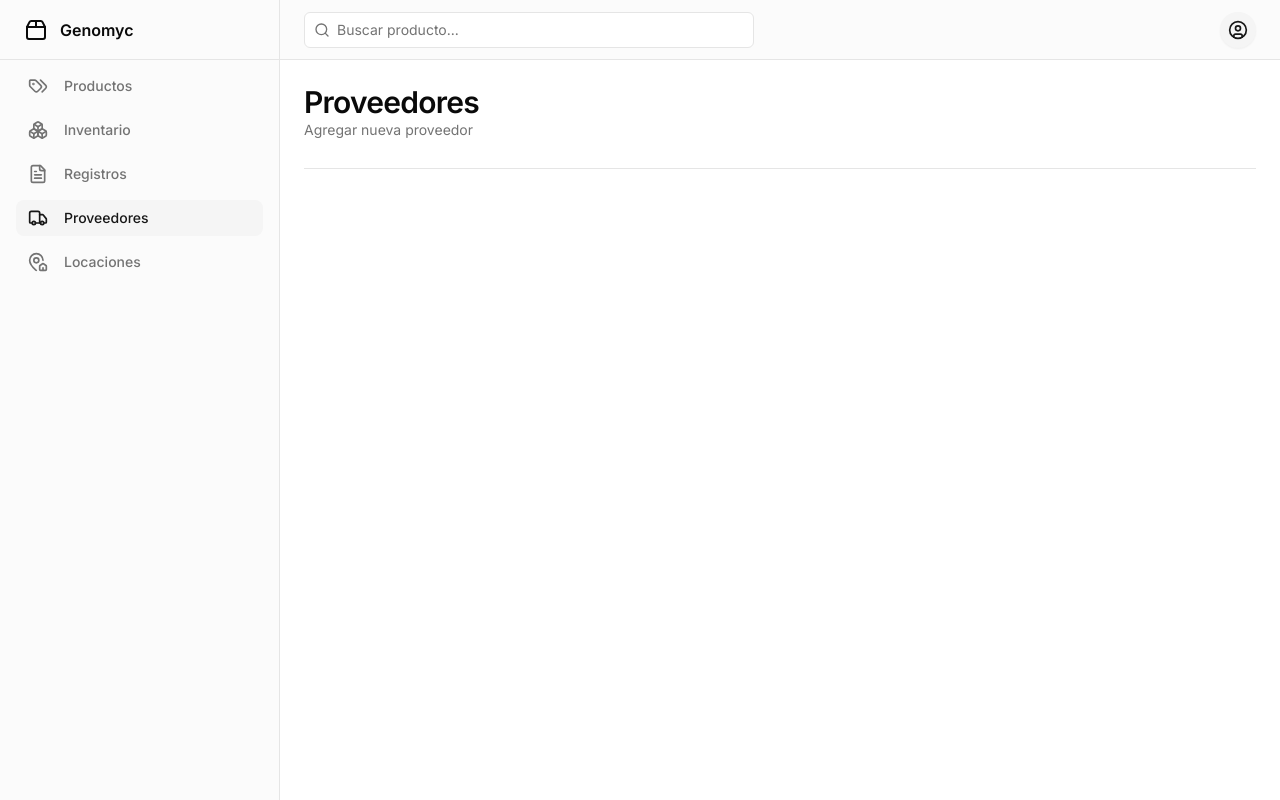
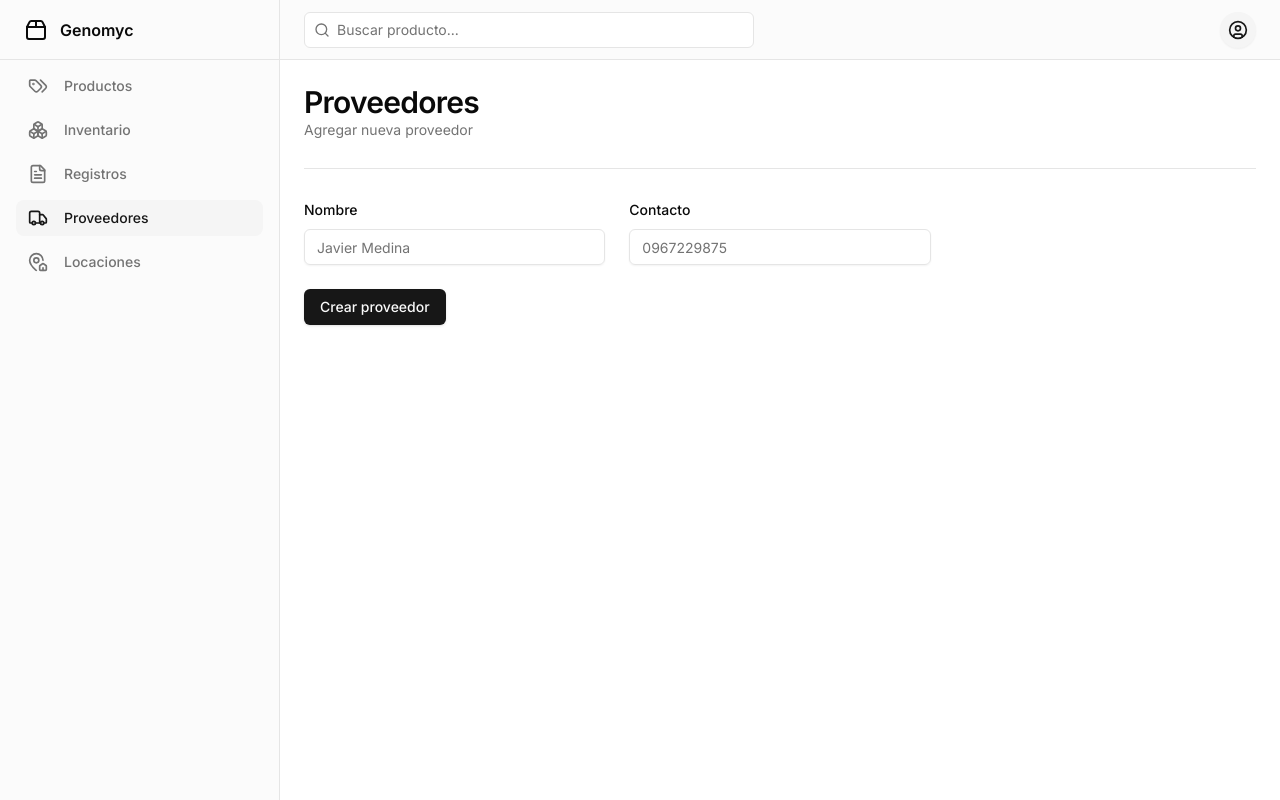
Before and after one commit to Chu2409/im, a Next.js app: page /providers/new in a window 1280 px wide. Built offline with nearby package versions, Linux system fonts and the light colour scheme.

Commit message:
Add provider form and server actions

```diff
--- /dev/null
+++ b/core/providers/actions/create-provider.ts
@@ -0,0 +1,18 @@
+'use server'
+
+import prisma from '@/lib/prisma'
+import { Provider } from '@prisma/client'
+
+export const createProvider = async (data: Omit<Provider, 'id'>) => {
+  try {
+    const provider = prisma.provider.create({
+      data,
+    })
+
+    return provider
+    // eslint-disable-next-line @typescript-eslint/no-explicit-any
+  } catch (error: any) {
+    console.log('[CREATE_PROVIDER]', error.message)
+    return null
+  }
+}
--- /dev/null
+++ b/core/providers/actions/update-provider.ts
@@ -0,0 +1,24 @@
+'use server'
+
+import prisma from '@/lib/prisma'
+import { Provider } from '@prisma/client'
+
+export const updateProvider = async (
+  id: number,
+  data: Omit<Provider, 'id'>,
+) => {
+  try {
+    const location = prisma.location.update({
+      where: {
+        id,
+      },
+      data,
+    })
+
+    return location
+    // eslint-disable-next-line @typescript-eslint/no-explicit-any
+  } catch (error: any) {
+    console.log('[UPDATE_PROVIDER]', error.message)
+    return null
+  }
+}
--- /dev/null
+++ b/core/providers/components/form.tsx
@@ -0,0 +1,119 @@
+'use client'
+
+import {
+  Form,
+  FormControl,
+  FormField,
+  FormItem,
+  FormLabel,
+  FormMessage,
+} from '@/ui/form'
+import { useForm } from 'react-hook-form'
+import { z } from 'zod'
+import { zodResolver } from '@hookform/resolvers/zod'
+import { Input } from '@/ui/input'
+import { Button } from '@/ui/button'
+import { Provider } from '@prisma/client'
+import { useState } from 'react'
+import { createProvider } from '../actions/create-provider'
+import { updateProvider } from '../actions/update-provider'
+import { useRouter } from 'next/navigation'
+
+const formSchema = z.object({
+  name: z
+    .string({ message: 'Ingrese el nombre del contacto' })
+    .min(5, 'Mínimo 5 caracteres')
+    .max(50, 'Máximo 50 caracteres'),
+  contact: z
+    .string({ message: 'Ingrese un número de contacto' })
+    .min(2, 'Mínimo 9 caracteres')
+    .max(10, 'Máximo 12 caracteres'),
+})
+
+type formType = z.infer<typeof formSchema>
+
+export const ProviderForm = ({
+  initialData,
+}: {
+  initialData: Provider | null
+}) => {
+  const router = useRouter()
+
+  const form = useForm<formType>({
+    resolver: zodResolver(formSchema),
+    defaultValues: {
+      name: initialData?.name || '',
+      contact: initialData?.contact || '',
+    },
+  })
+
+  // const toastMessage = initialData ? 'Locación actualizada' : 'Locación creada'
+  const action = initialData ? 'Actualizar proveedor' : 'Crear proveedor'
+
+  const [isLoading, setIsLoading] = useState(false)
+
+  const onSubmit = (values: formType) => {
+    try {
+      setIsLoading(true)
+
+      if (initialData) updateProvider(initialData.id, values)
+      else createProvider(values)
+
+      router.push('/locations')
+      router.refresh()
+    } catch (error) {
+    } finally {
+      setIsLoading(false)
+    }
+  }
+
+  return (
+    <Form {...form}>
+      <form onSubmit={form.handleSubmit(onSubmit)} className=''>
+        <div className='grid gap-6 sm:grid-cols-2 lg:grid-cols-3 w-full mb-6'>
+          <FormField
+            control={form.control}
+            name='name'
+            render={({ field }) => (
+              <FormItem>
+                <FormLabel>Nombre</FormLabel>
+
+                <FormControl>
+                  <Input
+                    placeholder='Javier Medina'
+                    disabled={isLoading}
+                    {...field}
+                  />
+                </FormControl>
+
+                <FormMessage />
+              </FormItem>
+            )}
+          />
+
+          <FormField
+            control={form.control}
+            name='contact'
+            render={({ field }) => (
+              <FormItem>
+                <FormLabel>Contacto</FormLabel>
+
+                <FormControl>
+                  <Input
+                    placeholder='0967229875'
+                    disabled={isLoading}
+                    {...field}
+                  />
+                </FormControl>
+
+                <FormMessage />
+              </FormItem>
+            )}
+          />
+        </div>
+
+        <Button type='submit'>{action}</Button>
+      </form>
+    </Form>
+  )
+}
--- a/core/providers/components/single-client.tsx
+++ b/core/providers/components/single-client.tsx
@@ -1,6 +1,7 @@
 import { Heading } from '@/core/shared/components/head/heading'
 import { Separator } from '@/ui/separator'
 import { Provider } from '@prisma/client'
+import { ProviderForm } from './form'
 
 export const ProviderClient = ({ provider }: { provider: Provider | null }) => {
   const description = provider ? 'Editar proveedor' : 'Agregar nueva proveedor'
@@ -10,6 +11,8 @@ export const ProviderClient = ({ provider }: { provider: Provider | null }) => {
       <Heading title='Proveedores' description={description} />
 
       <Separator className='my-1' />
+
+      <ProviderForm initialData={provider} />
     </>
   )
 }
```
